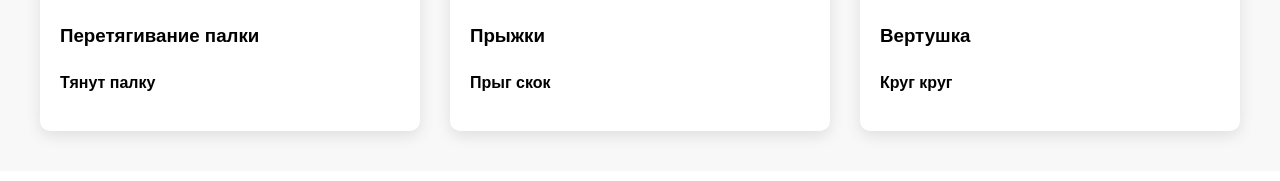
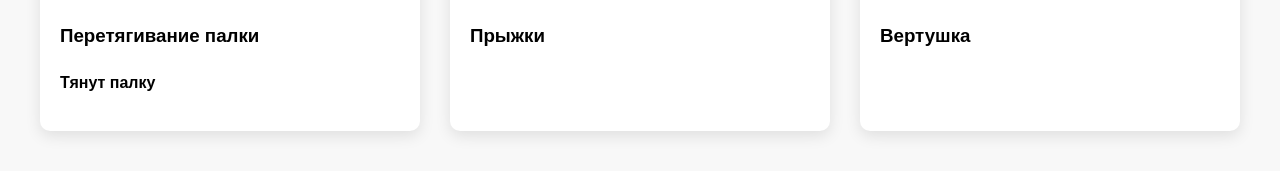
Before and after one commit to RuroXren/manchaary2029, a website: page about.html in a window 1280 px wide. Shown: the part 423-604 px from the top of the page. Drawn offline with Linux system fonts and the light colour scheme.

Commit message:
Update about.html

```diff
--- a/about.html
+++ b/about.html
@@ -30,12 +30,12 @@
             <div class="game-card">
                 <img src="shit%20(2).png" alt="Игра 2">
                 <h3>Прыжки</h3>
-                <p>Прыг скок</p>
+                <p></p>
             </div>
             <div class="game-card">
                 <img src="shit%20(3).png" alt="Игра 3">
                 <h3>Вертушка</h3>
-                <p>Круг круг</p>
+                <p></p>
             </div>
         </div>
     </div>
```
